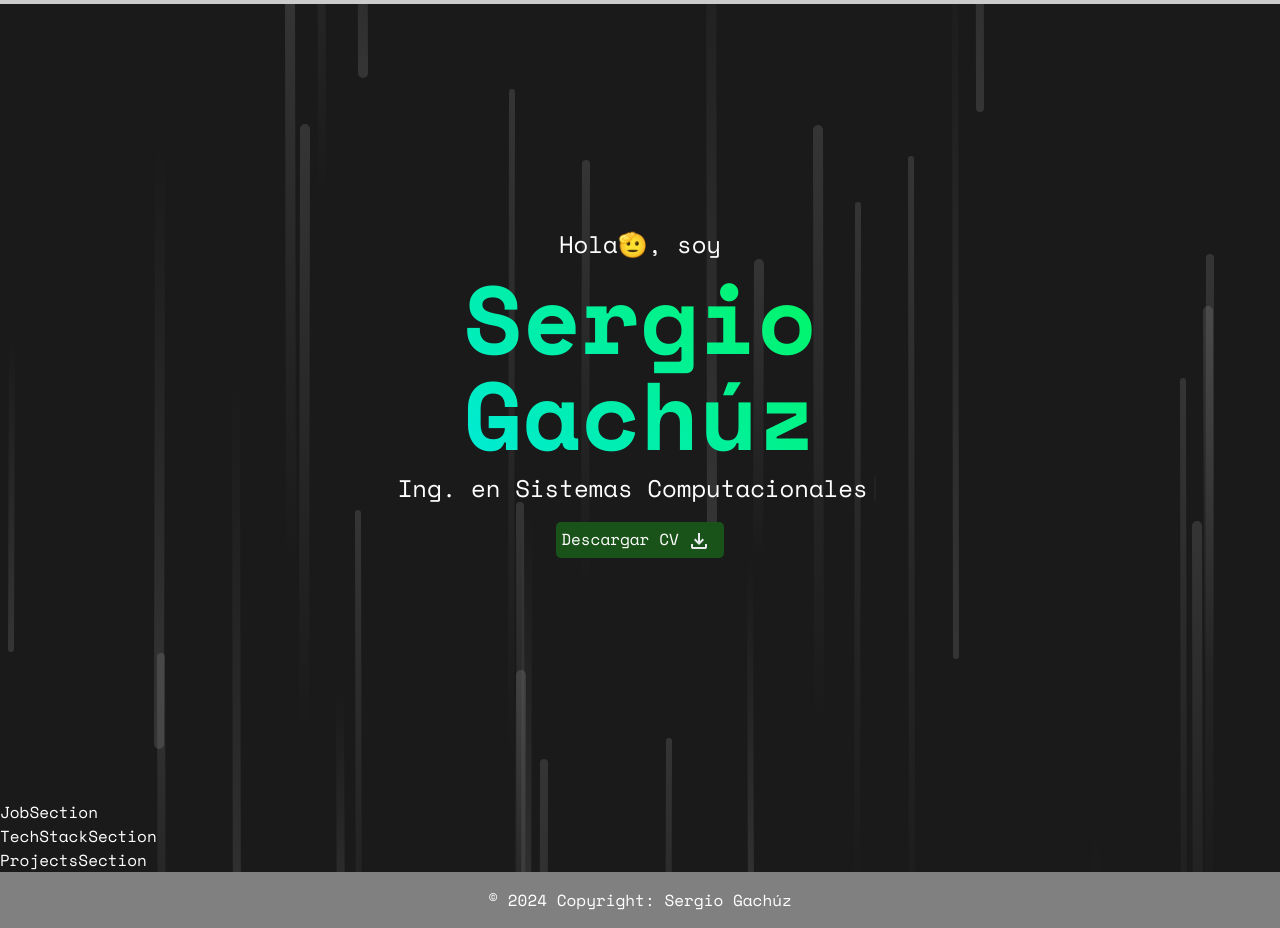
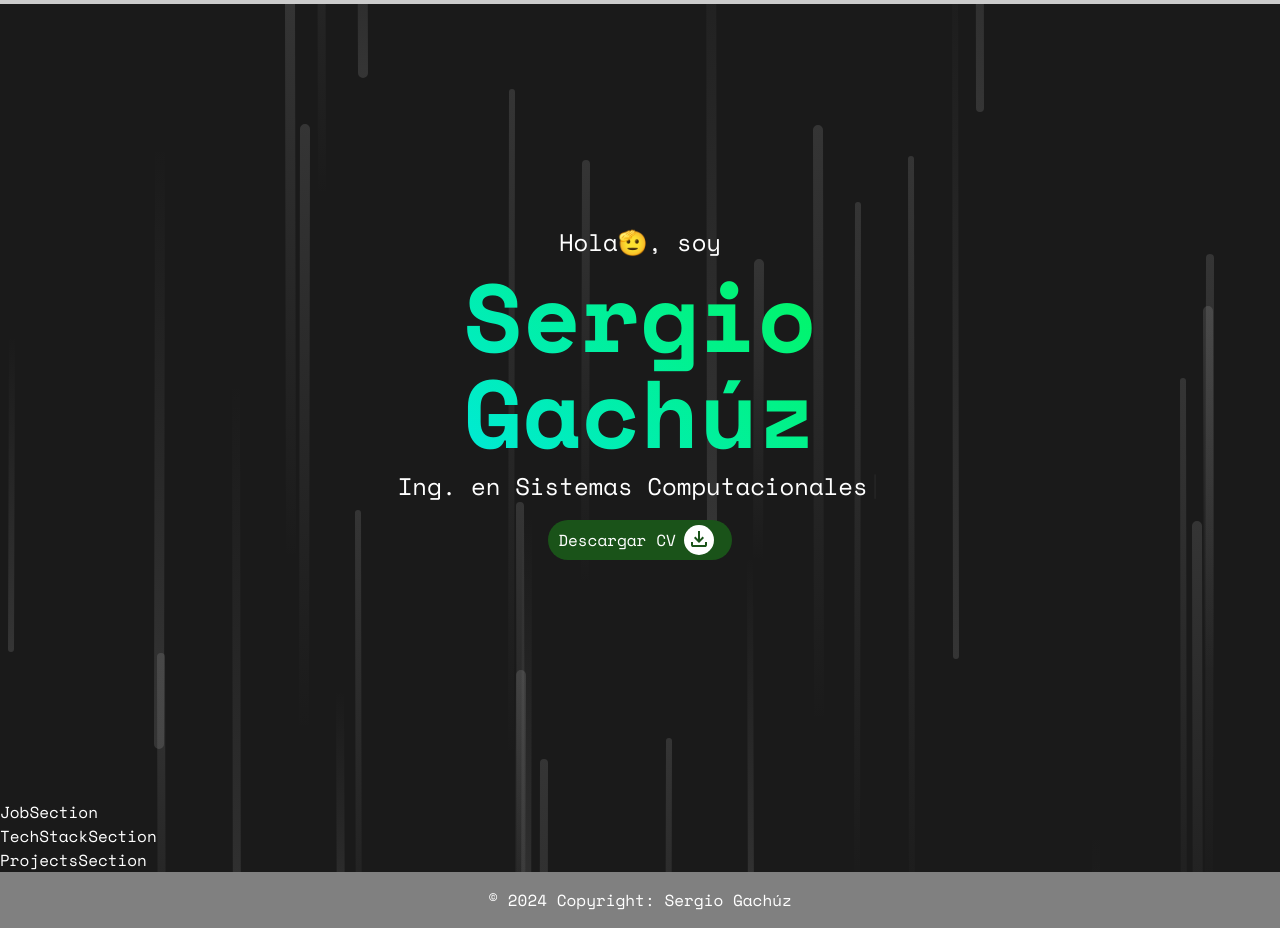
Before and after one commit to sgachuzc/Mi-Portafolio, a React (Vite) app: page / in a window 1280 px wide. Built offline with nearby package versions, Linux system fonts and the light colour scheme.

Commit message:
Ajuste de paths

```diff
--- a/src/main.css
+++ b/src/main.css
@@ -8,7 +8,7 @@
 body{
   padding: 0;
   margin: 0;
-  background: url('../public/background.svg');
+  background: url('/background.svg');
   background-repeat: no-repeat;
   background-attachment: fixed;
 }
--- a/src/sections/HeroSection.jsx
+++ b/src/sections/HeroSection.jsx
@@ -13,9 +13,11 @@ export const HeroSection = () => {
       <h1>Sergio<br />Gachúz</h1>
       <ReactTyped strings={ textToType } typeSpeed={ 40 } backSpeed={ 30 } />
       <div className="section-links">
-        <Link className='link' target='_blank' to={'../../public/Curriculum.pdf'} download>
+        <Link className='download-cv' target='_blank' to={'../../public/Curriculum.pdf'} download>
           Descargar CV
-          <img src={'../../public/download.svg'} alt="" />
+          <figure>
+            <img src={'/download.svg'} alt="" />
+          </figure>
         </Link>
       </div>
     </section>
--- a/src/styles/sections/hero.css
+++ b/src/styles/sections/hero.css
@@ -12,7 +12,7 @@ h1{
   line-height: 1;
   background-clip: text;
   color: transparent;
-  background-image: linear-gradient(45deg, rgb(2, 255, 4), rgb(0, 232, 237), rgb(2, 255, 4));
+  background-image: linear-gradient(45deg, rgb(2, 255, 4), rgb(0, 232, 237), #02ff04);
   background-size: 400% 400%;
   animation: animate 15s ease infinite;
   -webkit-animation: animate 15s ease infinite;
@@ -49,27 +49,38 @@ span{
   align-items: center;
   flex-direction: row;
 }
-.link{
+.download-cv{
   color: #fff;
   text-align: center;
+  text-decoration: none;
+  padding: 5px 10px;
   background-color: #1A5319;
-  border-radius: 5px;
-  padding: 5px;
-  text-decoration: none;
-  -webkit-border-radius: 5px;
-  -moz-border-radius: 5px;
-  -ms-border-radius: 5px;
-  -o-border-radius: 5px;
+  width: max-content;
+  display: flex;
+  align-items: center;
+  vertical-align: middle;
+  border-radius: 20px;
+
+  -webkit-border-radius: 20px;
+  -moz-border-radius: 20px;
+  -ms-border-radius: 20px;
+  -o-border-radius: 20px;
 }
-.link img{
+.download-cv figure{
+  background-color: #fff;
+  width: 30px;
+  height: 30px;
+  margin: 0 0.5rem;
   vertical-align: middle;
-  margin: 0 0.5rem;
+  border-radius: 50%;
+
+  -webkit-border-radius: 50%;
+  -moz-border-radius: 50%;
+  -ms-border-radius: 50%;
+  -o-border-radius: 50%;
 }
-.link:hover{
-  background-color: rgb(2, 255, 4);
-  color: black;
+.download-cv img{
+  vertical-align: middle;
+  filter: brightness(0) saturate(100%) invert(25%) sepia(35%) saturate(954%) hue-rotate(70deg) brightness(94%) contrast(95%);
+  -webkit-filter: brightness(0) saturate(100%) invert(25%) sepia(35%) saturate(954%) hue-rotate(70deg) brightness(94%) contrast(95%);
 }
-.link:hover img{
-  filter: invert(black);
-  -webkit-filter: invert(black);
-}
```
